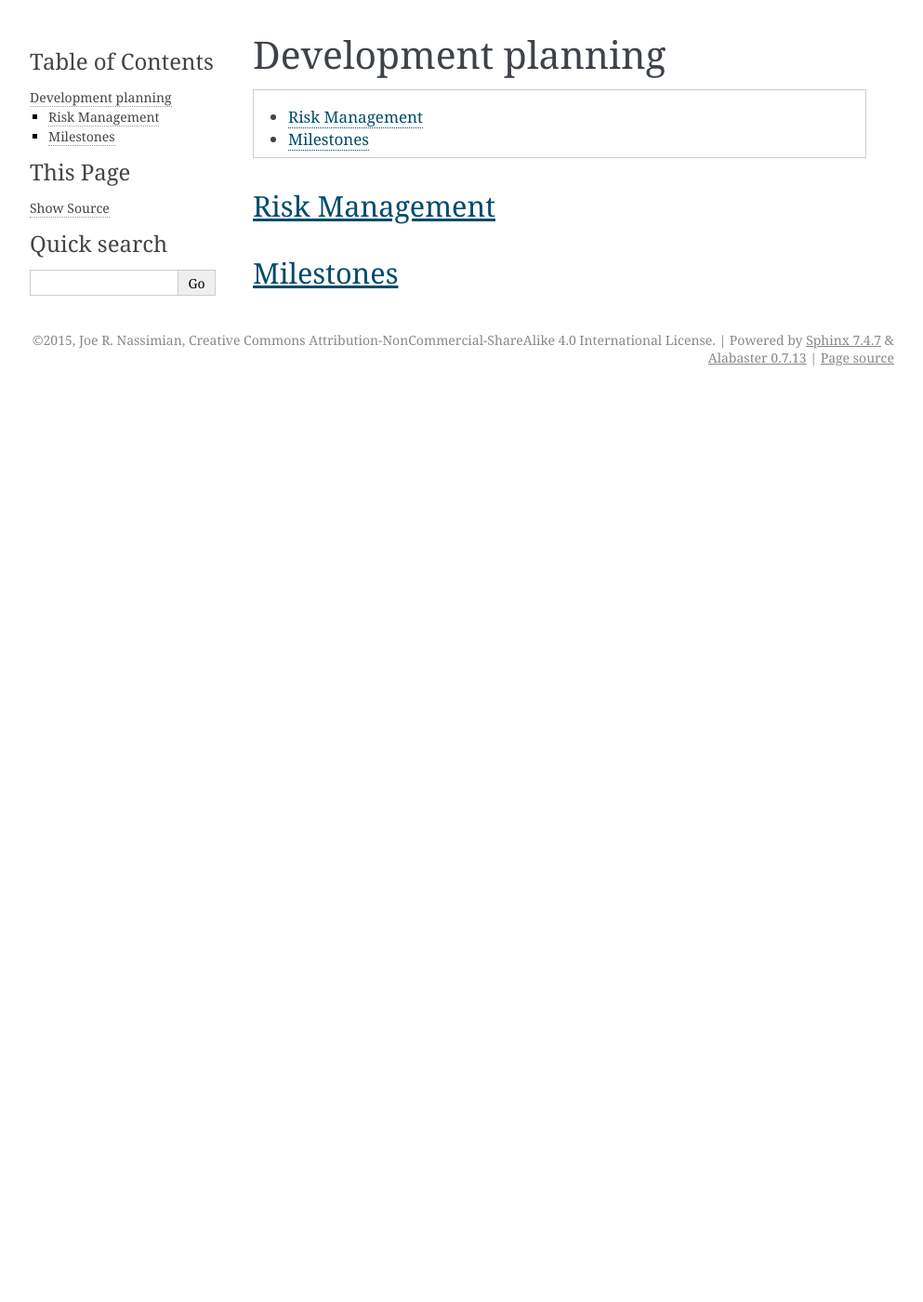
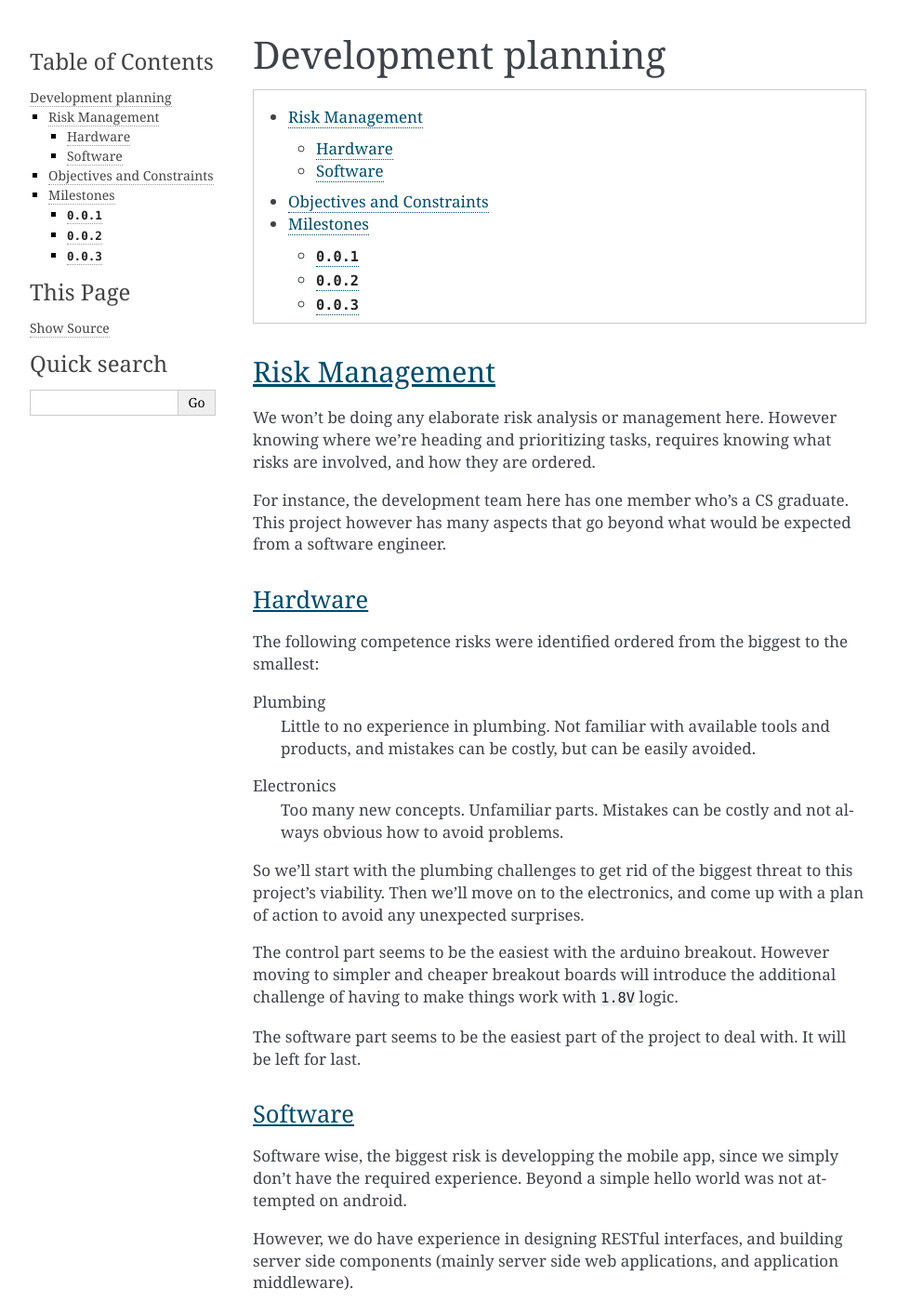
Before and after one commit to jojolian753/waseno, a Sphinx documentation site: the page built from docs/source/2-development/index.rst, in a window 1280 px wide and 1400 px high. Shown: the whole window at 93% size, without its empty margins (148-1141 px from the left). Built offline with Sphinx 7.4.7, drawn with Linux system fonts in a browser that asks for light colours; some of the changed text lies outside the part shown.

Commit message:
Finished development planning, started iterations section.

```diff
--- a/docs/source/2-development/index.rst
+++ b/docs/source/2-development/index.rst
@@ -15,9 +15,110 @@ Development planning
 Risk Management
 -------------------------------------------------------------------------------
 
+We won't be doing any elaborate risk analysis or management here. However
+knowing where we're heading and prioritizing tasks, requires knowing what
+risks are involved, and how they are ordered.
 
+For instance, the development team here has one member who's a CS graduate.
+This project however has many aspects that go beyond what would be expected
+from a software engineer.
+
+
+~~~~~~~~
+Hardware
+~~~~~~~~
+
+The following competence risks were identified ordered from the biggest
+to the smallest:
+
+Plumbing
+    Little to no experience in plumbing. Not familiar with available tools
+    and products, and mistakes can be costly, but can be easily avoided.
+Electronics
+    Too many new concepts. Unfamiliar parts. Mistakes can be costly and
+    not always obvious how to avoid problems.
+
+
+So we'll start with the plumbing challenges to get rid of the biggest threat
+to this project's viability. Then we'll move on to the electronics,
+and come up with a plan of action to avoid any unexpected surprises.
+
+The control part seems to be the easiest with the arduino breakout. However
+moving to simpler and cheaper breakout boards will introduce the additional
+challenge of having to make things work with ``1.8V`` logic.
+
+The software part seems to be the easiest part of the project to deal with.
+It will be left for last.
+
+
+~~~~~~~~
+Software
+~~~~~~~~
+
+Software wise, the biggest risk is developping the mobile app, since we simply
+don't have the required experience. Beyond a simple hello world was
+not attempted on android.
+
+However, we do have experience in designing RESTful interfaces, and building
+server side components (mainly server side web applications, and application
+middleware).
+
+Taking that into consideration, and given that the application's job is the
+administration of the various connected WASENOs we decided to go with a mobile
+html5 interface for the phone. This might change later, but since access to
+the administration device hardware is not required, this seems like an obvious
+choice.
+
+
+-------------------------------------------------------------------------------
+Objectives and Constraints
+-------------------------------------------------------------------------------
+
+Our BOM (Bill of material) exceeded 25 euros per water output for our first
+prototype:
+
+- 100 euros the arduino (provided by the Maker Austria Automation Challenge).
+- 16 euros for the industrial outdoor enclosure.
+- 19 euros for the 12V, 5W solar panel.
+- 30 euros for the 4 solenoid actuators.
+- 40 euros in pipes, fittings, cables, cable glands and other misc.
+
+This section will evolve with the project. Right now, the cost is slightly over
+double our budget, with 205 euros in parts.
 
 
 -------------------------------------------------------------------------------
 Milestones
 -------------------------------------------------------------------------------
+
+~~~~~~~~~
+``0.0.1``
+~~~~~~~~~
+
+- connects to water line and wifi network.
+- activates solenoids individually by following a schedule or manual control.
+- administration and control through a mobile-friendly web interface.
+- powered by a ``14.8V`` li-ion battery pack.
+
+
+~~~~~~~~~
+``0.0.2``
+~~~~~~~~~
+
+- Solve water proofing issues, and have an enclosure ready for physical
+  deployment.
+- Add moisture sensor reading, and add watering capability based on soil
+  moisture.
+- Add battery management system, to make solar charging viable and safe.
+
+
+~~~~~~~~~
+``0.0.3``
+~~~~~~~~~
+
+- Add a water flow sensor to each water output.
+- Review materials used and find cheaper or more ecological alternatives.
+- Add intelligence to the sensor software:
+
+  - use of weather predictions web services to adjust the watering cycle.
+  - use moisture and flow sensors to detect sensor malfunction.
```
Also changed, not shown: docs/source/3-future/index.rst (deleted, +0 -16 lines), docs/source/3-iterations/index.rst (added, +11 -0 lines), docs/source/3-iterations/mark1/index.rst (added, +10 -0 lines), docs/source/1-resource/pics/solenoid-valve-aggregate.jpg (added), docs/source/3-iterations/mark1/pics/18650-batteries.jpg (added), docs/source/3-iterations/mark1/pics/18650-twin-battery-holder.jpg (added), docs/source/3-iterations/mark1/pics/28BYJ-48-driver.jpg (added), docs/source/3-iterations/mark1/pics/28BYJ-48-stepper-and-driver.jpg (added), docs/source/3-iterations/mark1/pics/28BYJ-48-stepper.jpg (added), docs/source/3-iterations/mark1/pics/uln2003-breakout.jpg (added).
